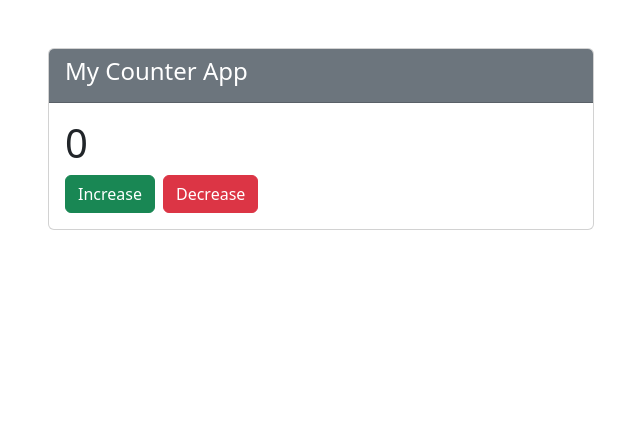
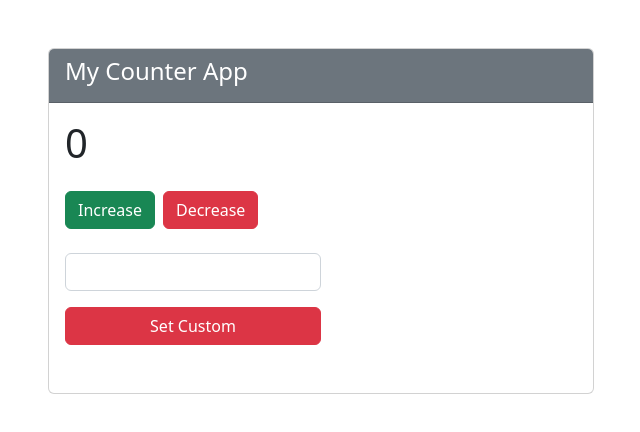
Before and after one commit to nasim341/redux, a React (Create React App) app: page / in a window 1280 px wide. Shown: the top 432 px of the page, without its empty margins (319-959 px from the left). Built offline with nearby package versions, Linux system fonts and the light colour scheme.

Commit message:
custome value done

```diff
--- a/src/components/counter/Counter.js
+++ b/src/components/counter/Counter.js
@@ -1,9 +1,10 @@
-import React from 'react';
+import React, { useRef } from 'react';
 import { useSelector, useDispatch } from 'react-redux';
-import { decrement, increment } from '../../redux/state/counter/CounterSlice';
+import { SetCustom, decrement, increment } from '../../redux/state/counter/CounterSlice';
 
 const Counter = () => {
 
+    const MyNumber = useRef();
     const count = useSelector((state) => state.counter.value);
     const dispatch = useDispatch();
 
@@ -14,9 +15,13 @@
             </div>
             <div className="card-body">
                 <h1>{count}</h1>
-                <div>
+                <div className="my-4">
                     <button onClick={() => dispatch(increment())} className="btn btn-success">Increase</button>
                     <button onClick={() => dispatch(decrement())} className="btn mx-2 btn-danger">Decrease</button>
+                </div>
+                <div className="my-4">
+                    <input ref={MyNumber} className="form-control w-50 my-2" type="number"></input>
+                    <button onClick={() => dispatch(SetCustom(MyNumber.current.value))} className="btn w-50 my-2 btn-danger">Set Custom</button>
                 </div>
             </div>
         </div>
--- a/src/redux/state/counter/CounterSlice.js
+++ b/src/redux/state/counter/CounterSlice.js
@@ -12,9 +12,12 @@
         },
         decrement: (state) => {
             state.value = state.value - 1;
+        },
+        SetCustom: (state, action) => {
+            state.value = action.payload;
         }
     }
 
 })
-export const { increment, decrement } = counterSlice.actions;
+export const { increment, decrement, SetCustom } = counterSlice.actions;
 export default counterSlice.reducer;
```
